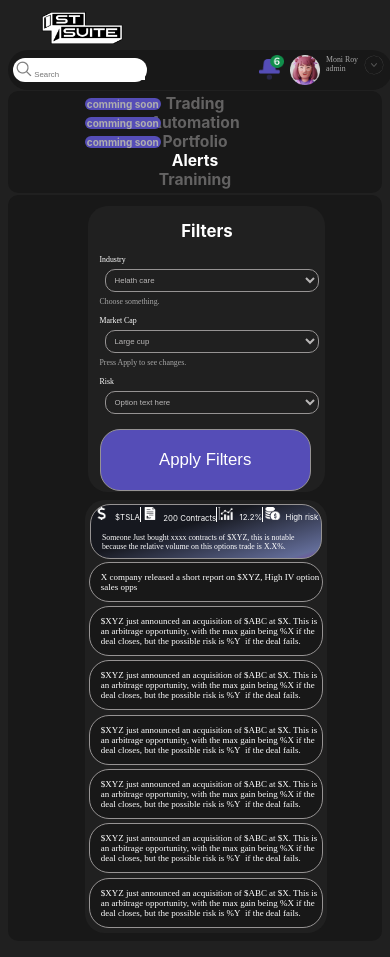
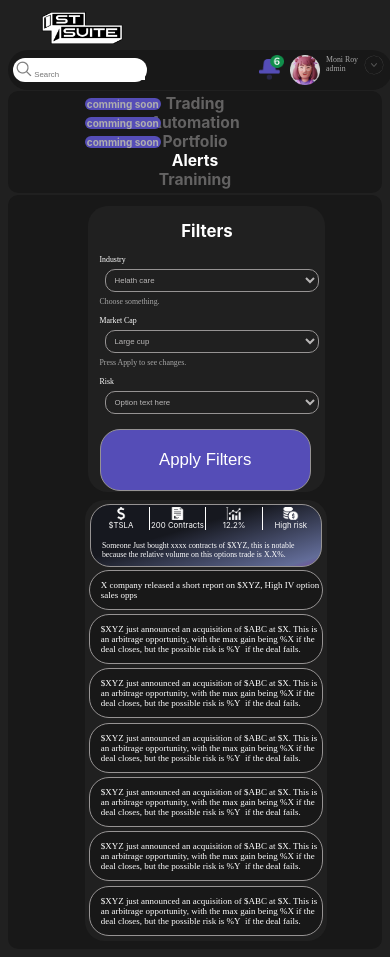
Before and after one commit to ab003laa/Geek-Labs-UI-Design, a React (Vite) app: page / in a window 390 px wide. Built offline with nearby package versions, Linux system fonts and the light colour scheme.

Commit message:
Update App.css

```diff
--- a/src/App.css
+++ b/src/App.css
@@ -252,8 +252,9 @@ form button {
     padding: 20px;
     margin-left: 10px;
   }
-.sigmant {
-    width: auto;
+ .sigmant img {
+    display: block;
+    padding-left: 35%;
   }
   .main-info {
     width: 80%;
```
